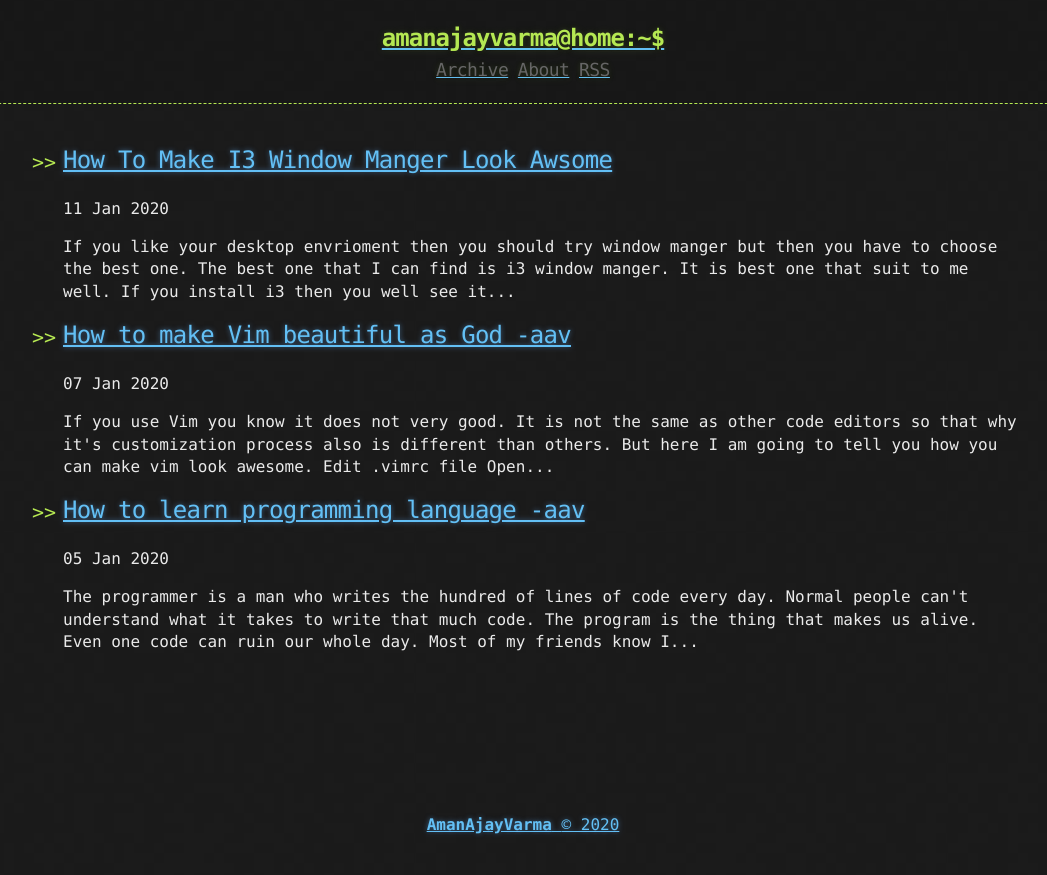
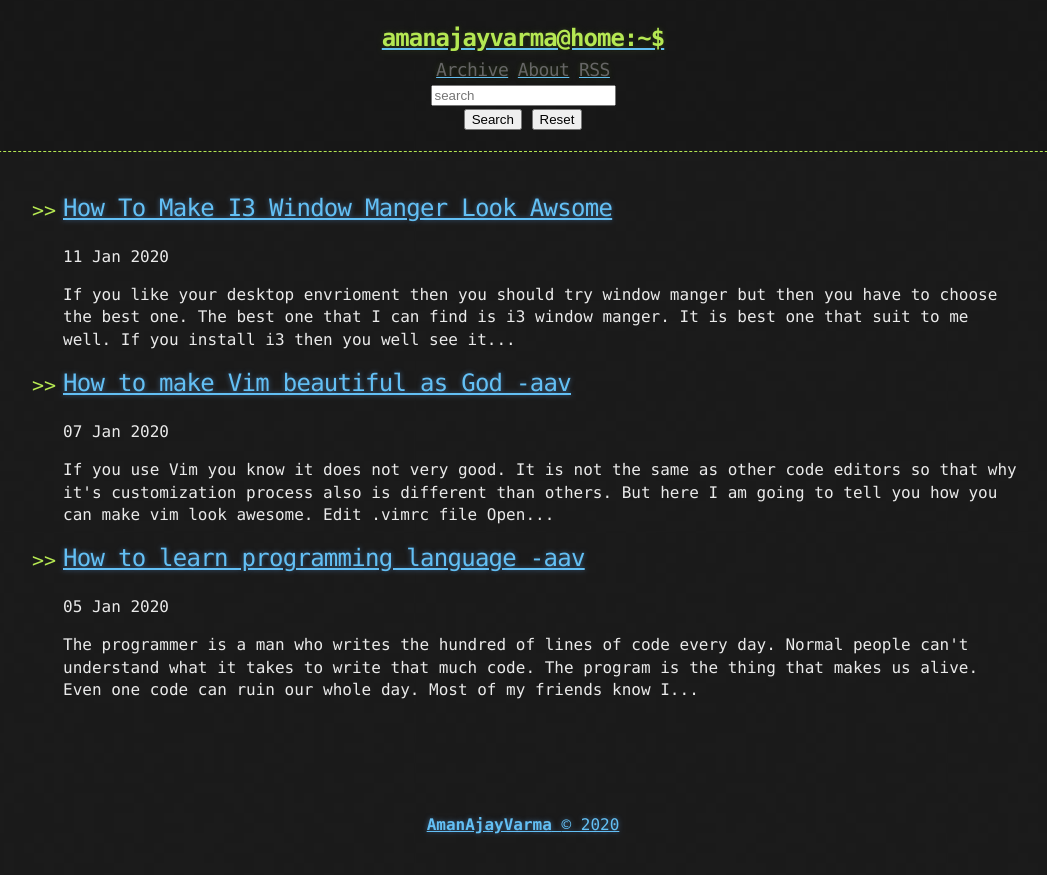
Before and after one commit to tocttou/hacker-blog, a Jekyll site: the page built from index.html, in a window 1280 px wide. Shown: the top 875 px of the page, without its empty margins (117-1164 px from the left). Built offline with Jekyll 4.4.1, drawn with Linux system fonts in a browser that asks for light colours; the list of posts is cut into pages by our own code; comment, search, counter and statistics services are not loaded.

Commit message:
Update links.html

```diff
--- a/_includes/links.html
+++ b/_includes/links.html
@@ -1,4 +1,11 @@
 <a href="{{ "/archive" | prepend: site.baseurl | replace: '//', '/' }}"><h2 class="header-link">Archive</h2></a>
 <a href="{{ "/about" | prepend: site.baseurl | replace: '//', '/' }}"><h2 class="header-link">About</h2></a>
 <a href="{{ "/atom.xml" | prepend: site.baseurl | replace: '//', '/' }}"><h2 class="header-link">RSS</h2></a>
-<script src="{{ site.baseurl }}/simple-jekyll-search.min.js"></script>
+    <form id="search-form">
+      <input type="search" placeholder="search"></input>
+      <div class="query-error"></div>
+      <div class="controls">
+        <button type="submit">Search</button>
+        <button type="reset">Reset</button>
+      </div>
+    </form>
```
